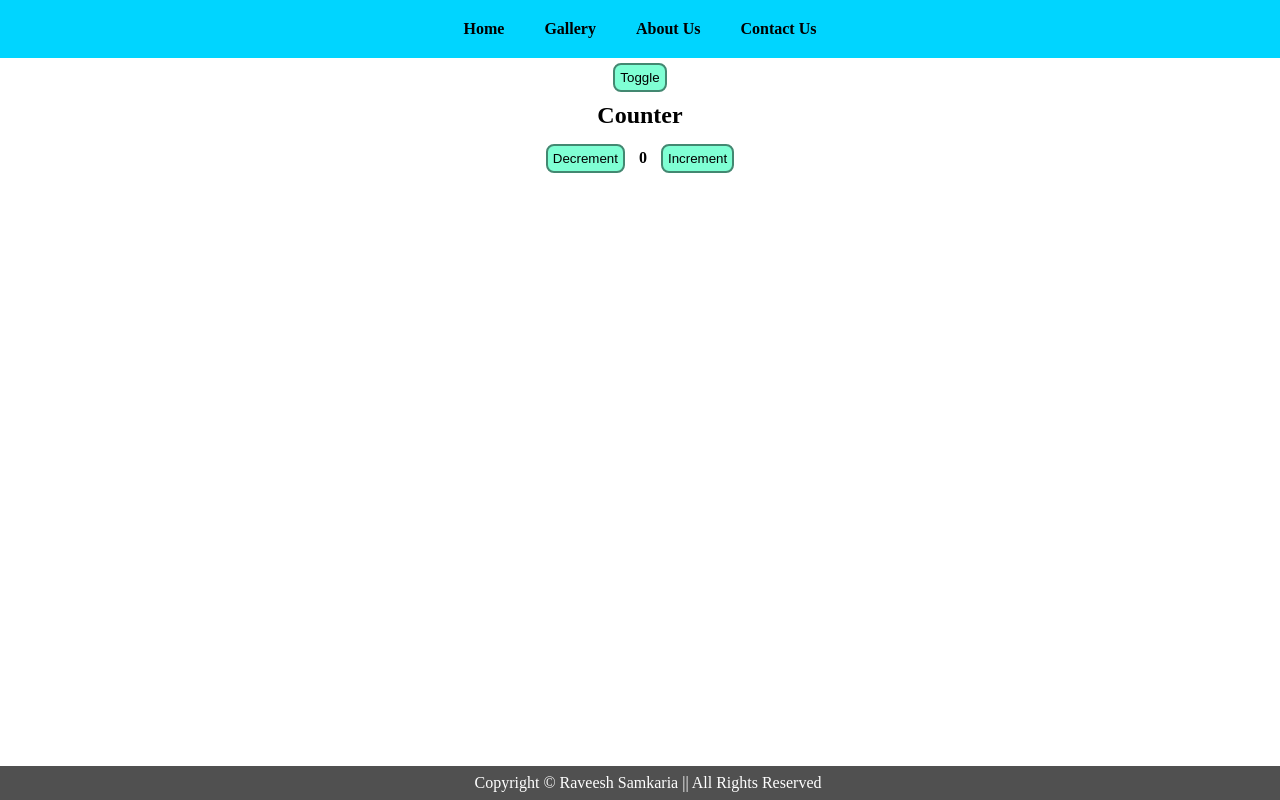
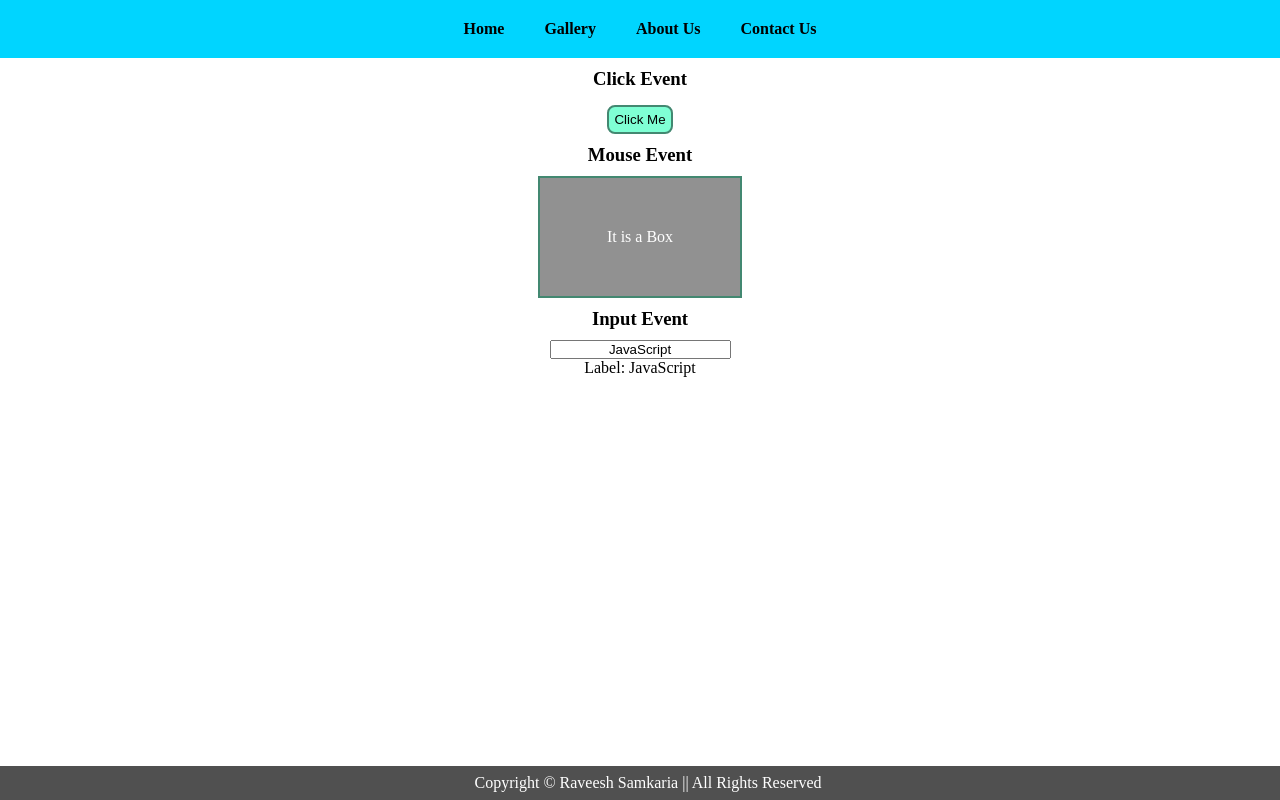
Before and after one commit to raveeshsamkaria/Learn-React, a React (Vite) app in the folder my-app/: page / in a window 1280 px wide. Built offline with nearby package versions, Linux system fonts and the light colour scheme.

Commit message:
Added: Event Handling

```diff
--- a/my-app/src/App.jsx
+++ b/my-app/src/App.jsx
@@ -1,15 +1,16 @@
 import Navbar from './Components/Navbar'
 // import Card from './Components/Card'
 // import Users from './Components/Users';
-import Counter from './Components/Counter'
+// import Counter from './Components/Counter'
 // import Api from './Components/Api'
 // import Count from './Components/Count'
 // import Component1 from './Components/Component1'
 // import Memo from './Components/Memo'
 // import Callback from './Components/Callback'
+import Event from './Components/Event'
 import Footer from './Components/Footer'
 // import { counterContext } from "./Context/Counter"
-import { useState } from 'react'
+// import { useState } from 'react'
 // import { useCallback } from 'react'
 
 function App() {
@@ -21,13 +22,13 @@ function App() {
   //   { id:4, name:"Bily", age:28, },
   // ];
 
-  const [state, setState] = useState(true)
+  // const [state, setState] = useState(true)
   // const [count, setCount] = useState(0)
   // const [add, setAdd] = useState(0)
 
   // const calculate = useCallback(() => {
     // Doing some calculations
-  // }, [add])                                                             // Memoized Callback Function
+  // }, [add])                                                           // Memoized Callback Function
 
   return (
     <>
@@ -53,8 +54,9 @@ function App() {
       {/* <Callback calculate={calculate} /> */}                        {/* useCallback() Hook */}
       {/* <h1>{add}</h1>
       <button onClick={() => {setAdd((add) => add + 1)}}>Addition</button> */}
-      <button onClick={() => setState(!state)}>Toggle</button> <br />
-      {state ? <Counter /> : "Nothing to Display"} <br />
+      {/* <button onClick={() => setState(!state)}>Toggle</button> <br />
+      {state ? <Counter /> : "Nothing to Display"} <br /> */}           {/* Conditional Rendering */}
+      <Event />
       <Footer />                                                        {/* Footer Component */}
       {/* </counterContext.Provider> */}
     </>
--- /dev/null
+++ b/my-app/src/Components/Event.jsx
@@ -0,0 +1,33 @@
+import { useState } from 'react'
+
+const Event = () => {
+    const handleClick = () => {
+        alert("Button is Clicked")
+    }
+
+    const handleMouseOver = () => {
+        alert("Mouse on Box")
+    }
+
+    const [name, setName] = useState("JavaScript")
+
+    const handleChange = (e) => {
+    setName(e.target.value)
+    }
+
+    return (
+        <>
+            <h3>Click Event</h3>
+            <button onClick={handleClick}>Click Me</button>
+            <h3>Mouse Event</h3>
+            <div className="box" onMouseOver={handleMouseOver}>
+                <p>It is a Box</p>
+            </div>
+            <h3>Input Event</h3>
+            <input type="text" value={name} onChange={handleChange} />
+            <p>Label: {name}</p>
+        </>
+    )
+}
+
+export default Event
--- a/my-app/src/index.css
+++ b/my-app/src/index.css
@@ -17,3 +17,17 @@ button {
   border-radius: 8px;
   cursor: pointer;
 }
+
+h3 {
+  margin: 10px auto;
+}
+
+.box {
+  width: 200px;
+  margin: 10px auto;
+  background-color: rgb(145, 145, 145);
+  color: white;
+  padding: 50px 0;
+  border: 2px solid rgb(67, 136, 113);
+  text-align: center;
+}
```
